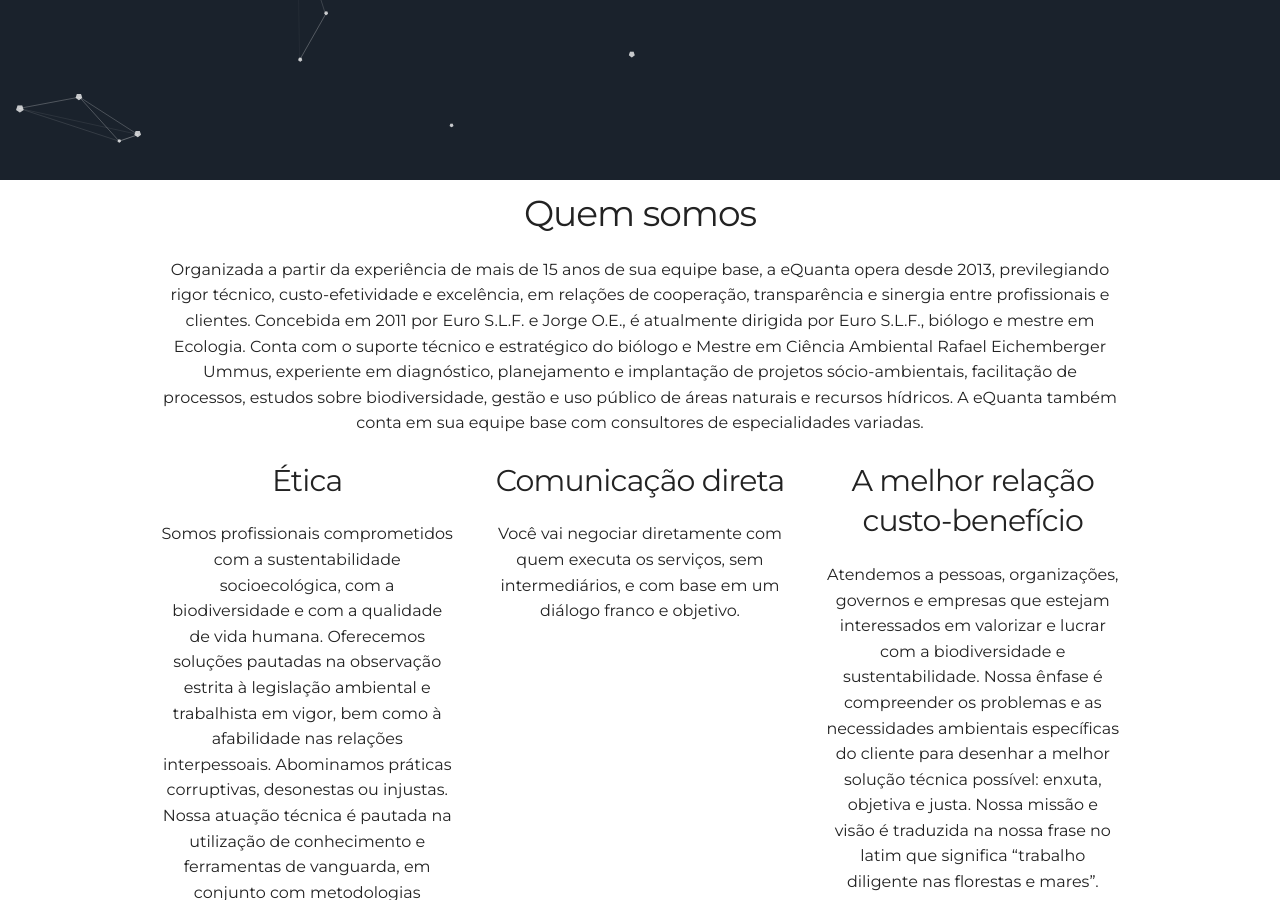
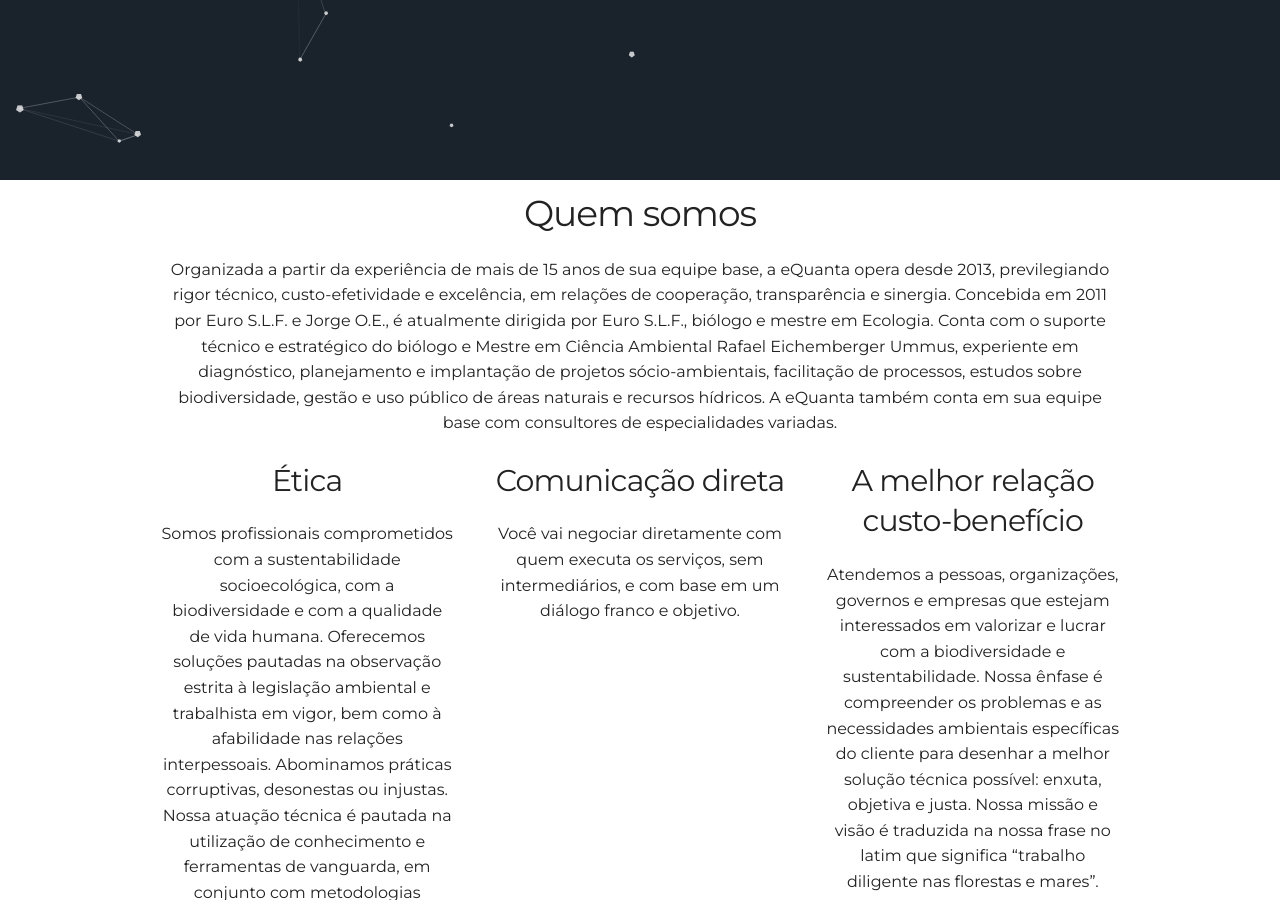
Before and after one commit to leroy1977/eQ1, a Jekyll site: the page built from index.html, in a window 1280 px wide and 900 px high, scrolled down 727 px. Built offline with Jekyll 4.4.1, drawn with Linux system fonts in a browser that asks for light colours.

Commit message:
Update _config.yml

```diff
--- a/_config.yml
+++ b/_config.yml
@@ -11,7 +11,7 @@
 
 # User settings
 username: eQuanta
-user_description: Organizada a partir da experiência de mais de 15 anos de sua equipe base, a eQuanta opera desde 2013, previlegiando rigor técnico, custo-efetividade e excelência, em relações de cooperação, transparência e sinergia entre profissionais e clientes. Concebida em 2011 por Euro S.L.F. e Jorge O.E., é atualmente dirigida por Euro S.L.F., biólogo e mestre em Ecologia. Conta com o suporte técnico e estratégico do biólogo e Mestre em Ciência Ambiental Rafael Eichemberger Ummus, experiente em diagnóstico, planejamento e implantação de projetos sócio-ambientais, facilitação de processos, estudos sobre biodiversidade, gestão e uso público de áreas naturais e recursos hídricos. A eQuanta também conta em sua equipe base com consultores de especialidades variadas.
+user_description: Organizada a partir da experiência de mais de 15 anos de sua equipe base, a eQuanta opera desde 2013, previlegiando rigor técnico, custo-efetividade e excelência, em relações de cooperação, transparência e sinergia. Concebida em 2011 por Euro S.L.F. e Jorge O.E., é atualmente dirigida por Euro S.L.F., biólogo e mestre em Ecologia. Conta com o suporte técnico e estratégico do biólogo e Mestre em Ciência Ambiental Rafael Eichemberger Ummus, experiente em diagnóstico, planejamento e implantação de projetos sócio-ambientais, facilitação de processos, estudos sobre biodiversidade, gestão e uso público de áreas naturais e recursos hídricos. A eQuanta também conta em sua equipe base com consultores de especialidades variadas.
 
 user_title: Diligentia laborat in omnis silvae et maria
 email: e.quanta.env@gmail.com
```
